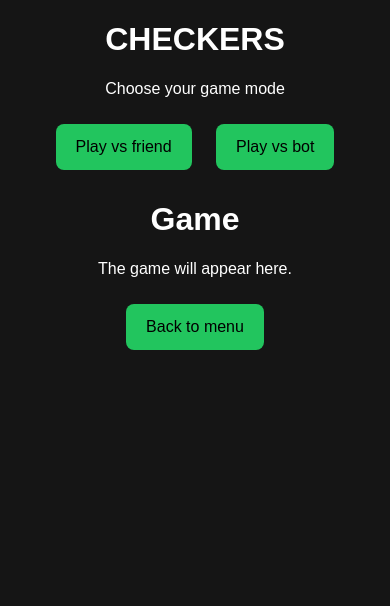
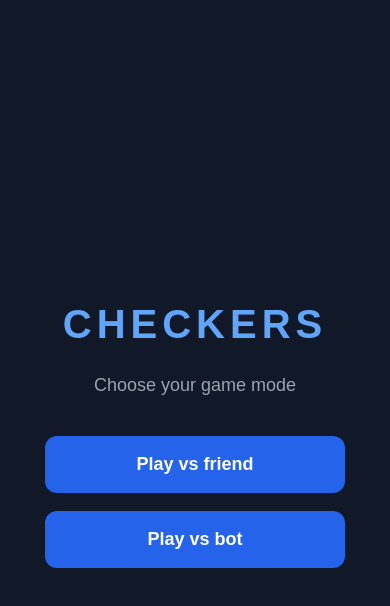
Before and after one commit to ItsTryhard/Pathball, a plain HTML site: page index.html in a window 390 px wide. Drawn offline with Linux system fonts and the light colour scheme.

Commit message:
Update style.css

```diff
--- a/style.css
+++ b/style.css
@@ -5,57 +5,88 @@
 
 body {
     margin: 0;
-    background: #151515;
+    min-height: 100vh;
+    background: #111827;
     color: white;
     font-family: Arial, sans-serif;
+}
+
+.screen {
+    min-height: 100vh;
+    display: flex;
+    flex-direction: column;
+    justify-content: center;
+    align-items: center;
+    padding: 20px;
     text-align: center;
 }
 
-header {
-    background: #202020;
-    padding: 30px 10px;
+.hidden {
+    display: none;
 }
 
-header h1 {
-    color: #4ade80;
+h1 {
+    font-size: 55px;
+    letter-spacing: 5px;
+    color: #60a5fa;
+    margin-bottom: 10px;
 }
 
-main {
-    padding: 40px 15px;
+.subtitle {
+    color: #9ca3af;
+    font-size: 18px;
+    margin-bottom: 40px;
 }
 
-.menu {
-    background: #252525;
-    max-width: 450px;
-    margin: auto;
-    padding: 30px;
-    border-radius: 15px;
+.buttons {
+    display: flex;
+    flex-direction: column;
+    gap: 18px;
+    width: 100%;
+    max-width: 300px;
 }
 
 button {
-    background: #22c55e;
-    color: black;
+    padding: 18px;
     border: none;
-    padding: 14px 20px;
-    margin: 10px;
-    border-radius: 8px;
-    font-size: 16px;
+    border-radius: 12px;
+    background: #2563eb;
+    color: white;
+    font-size: 18px;
+    font-weight: bold;
     cursor: pointer;
+    transition: 0.2s;
 }
 
 button:hover {
-    background: #16a34a;
+    background: #1d4ed8;
+    transform: scale(1.03);
 }
 
-input {
-    padding: 14px;
-    width: 100%;
-    margin-top: 15px;
-    border-radius: 8px;
-    border: none;
+.emptyBoard {
+    width: min(85vw, 450px);
+    aspect-ratio: 1 / 1;
+    background: #1f2937;
+    border: 2px solid #374151;
+    border-radius: 15px;
+    display: flex;
+    align-items: center;
+    justify-content: center;
+    color: #9ca3af;
+    margin: 25px 0;
 }
 
-footer {
-    margin-top: 50px;
-    color: #888;
+.backButton {
+    background: #374151;
+    width: 200px;
 }
+
+.backButton:hover {
+    background: #4b5563;
+}
+
+@media (max-width: 500px) {
+    h1 {
+        font-size: 40px;
+    }
+}
```
